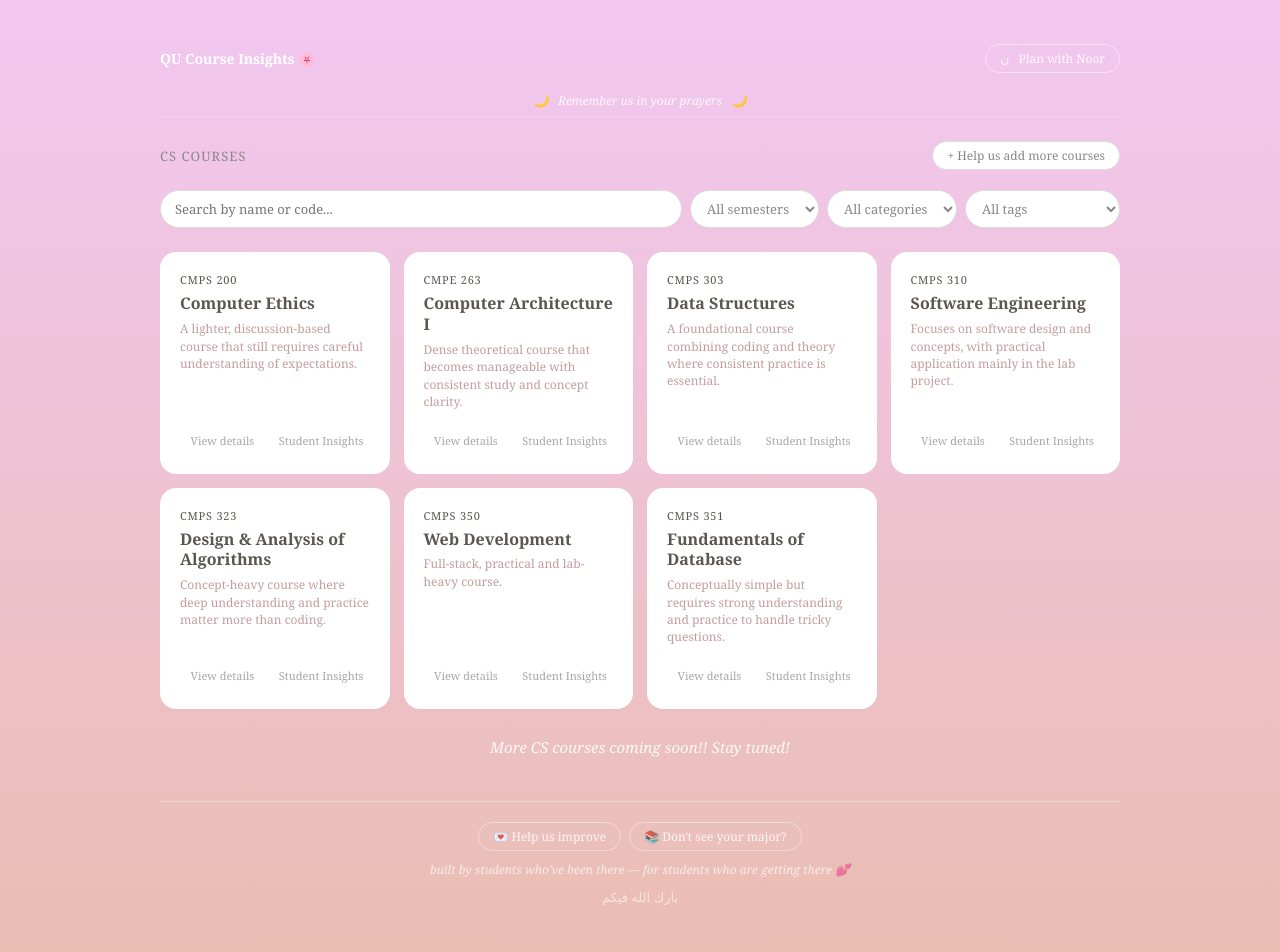
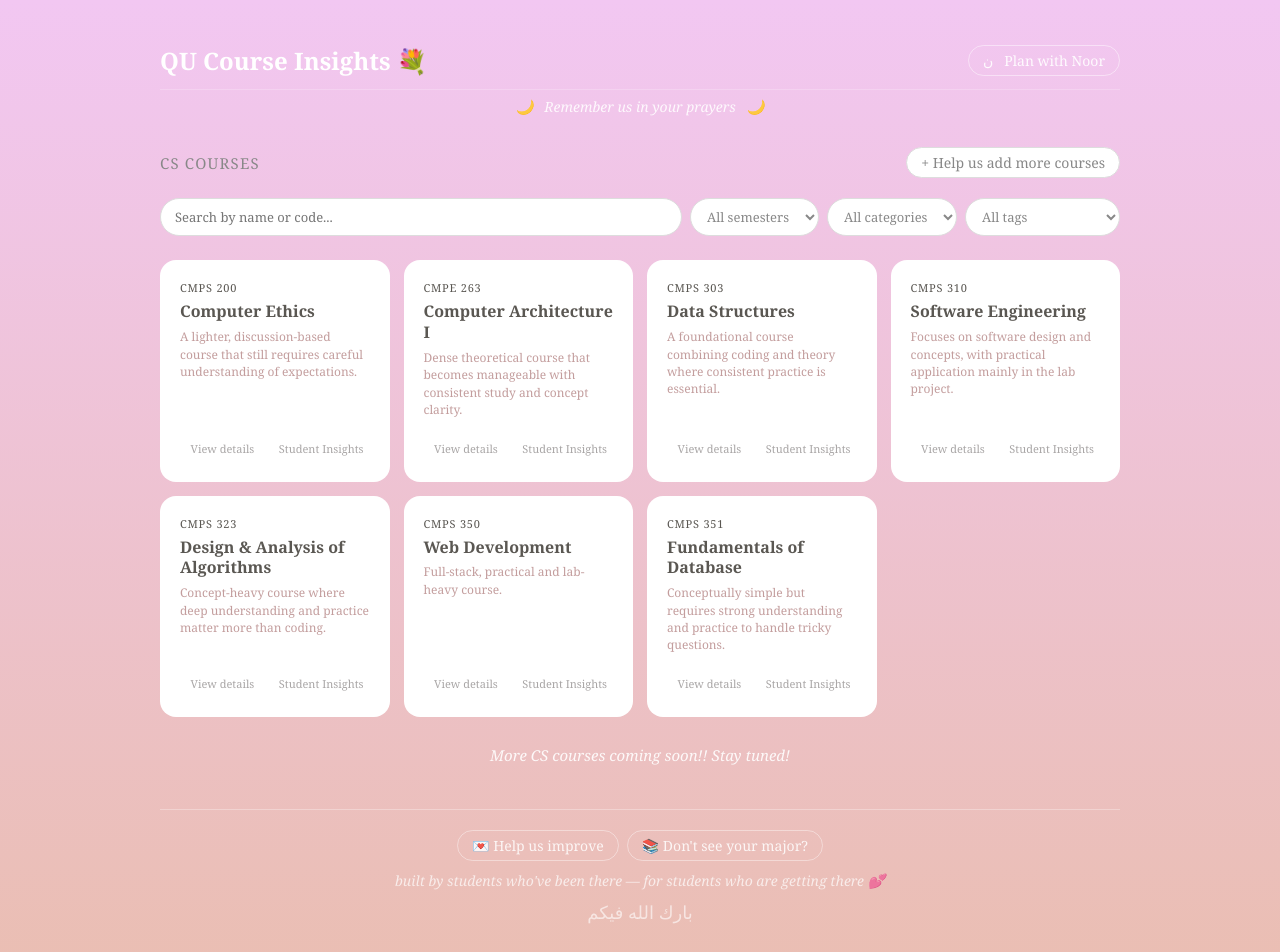
Before and after one commit to kanita-ka2402845/qu-course-insights, a Next.js app: page /courses in a window 1280 px wide. Shown: the top 952 px of the page. Built offline with nearby package versions, Linux system fonts and the light colour scheme.

Commit message:
minor design tweaks

```diff
--- a/app/courses/page.jsx
+++ b/app/courses/page.jsx
@@ -41,7 +41,7 @@ export default function CoursesPage() {
   return (
     <main className={styles.page}>
 <nav className={styles.navbar}>
-  <span className={styles.navLogo}>QU Course Insights 🌸</span>
+  <span className={styles.navLogo}>QU Course Insights 💐</span>
   <Link href="/planner" className={styles.navNoor}>ن &nbsp; Plan with Noor</Link>
 </nav>
 <div className={styles.prayer}>
--- a/app/courses/page.module.css
+++ b/app/courses/page.module.css
@@ -8,7 +8,7 @@
   }
 
   .heading {
-    font-size: 13px;
+    font-size: 15px;
     font-weight: 500;
     letter-spacing: 0.08em;
     text-transform: uppercase;
@@ -67,7 +67,7 @@
 }
 
 .contributeBtn {
-  font-size: 12px;
+  font-size: 14px;
   color: #888;
   text-decoration: none;
   border: 0.5px solid #ddd;
@@ -109,20 +109,20 @@
 .prayer {
   text-align: center;
   padding: .45rem 0;
-  border-bottom: 0.5px solid rgba(255,255,255,0.2);
+  border-top: 0.5px solid rgba(255,255,255,0.2);
   margin: 0 auto 1.5rem;
   max-width: 960px;
   width: 100%;
 }
 
 .navLogo {
-  font-size: 14px;
+  font-size: 24px;
   font-weight: 600;
   color: #fff;
 }
 
 .navNoor {
-  font-size: 12px;
+  font-size: 14px;
   color: rgba(255,255,255,0.9);
   text-decoration: none;
   border: 1px solid rgba(255,255,255,0.45);
@@ -137,7 +137,7 @@
 
 
 .prayer p {
-  font-size: 12px;
+  font-size: 14px;
   color: rgba(255,255,255,0.88);
   font-style: italic;
   margin: 0;
@@ -162,7 +162,7 @@
 }
 
 .footerBtn {
-  font-size: 12px;
+  font-size: 14px;
   color: rgba(255,255,255,0.85);
   border: 1px solid rgba(255,255,255,0.4);
   border-radius: 20px;
@@ -179,7 +179,7 @@
 }
 
 .footerMsg {
-  font-size: 12px;
+  font-size: 14px;
   color: rgba(255,255,255,0.7);
   font-style: italic;
   text-align: center;
@@ -187,7 +187,7 @@
 }
 
 .footerArabic {
-  font-size: 13px;
+  font-size: 18px;
   color: rgba(255,255,255,0.6);
   margin: 0;
 }
```
